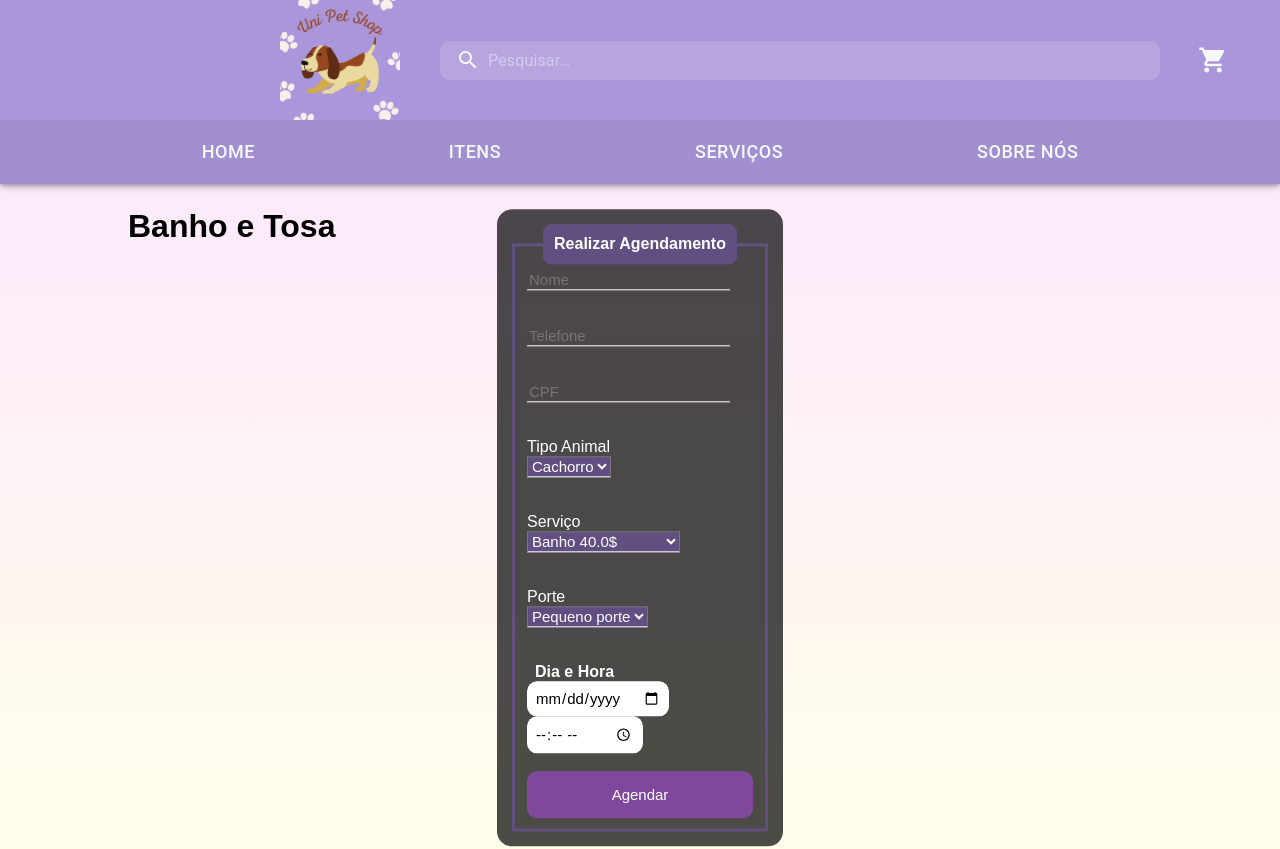
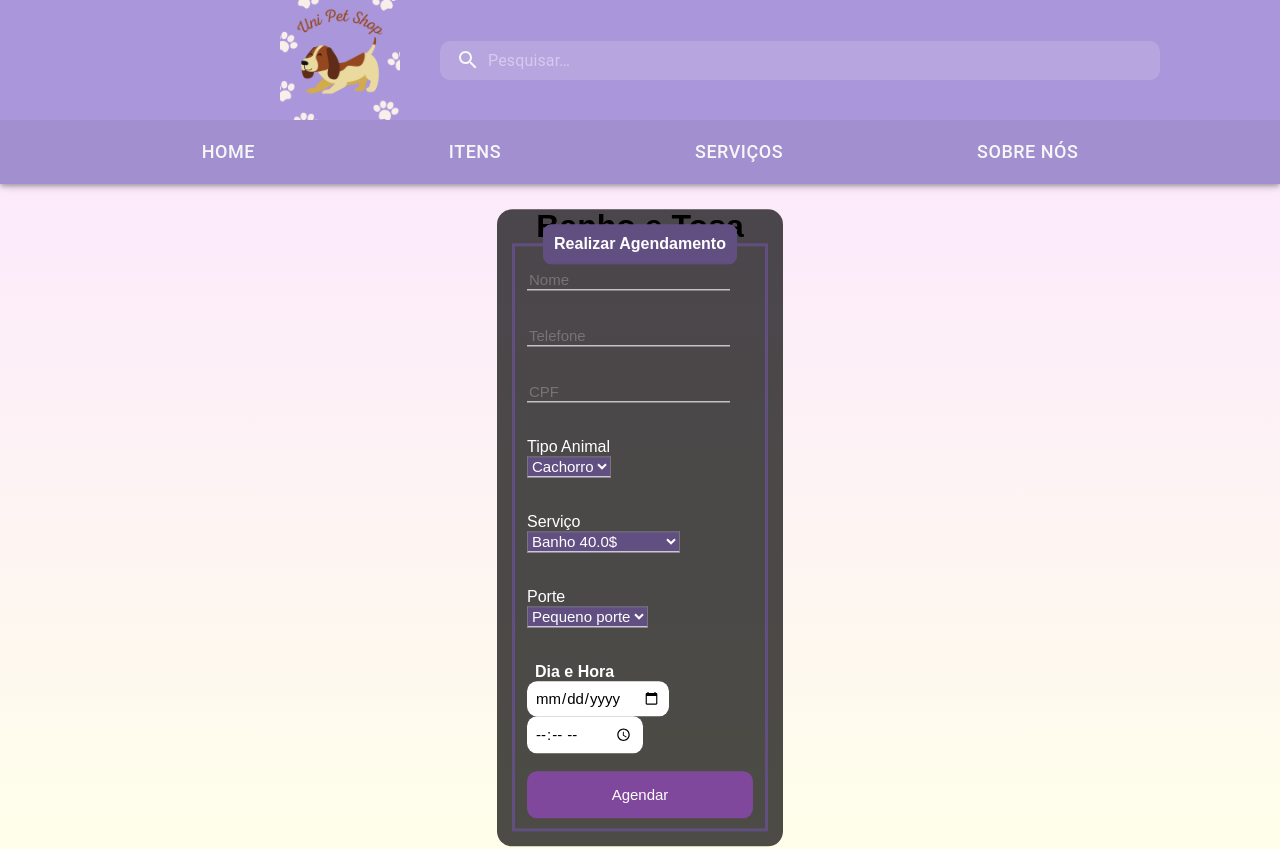
Before and after one commit to jooaodex/ProjetoPetShop, a React (Create React App) app in the folder client/: page /agendamento in a window 1280 px wide. Shown: the top 849 px of the page. Built offline with nearby package versions, Linux system fonts and the light colour scheme.

Commit message:
ultima att

```diff
--- a/client/src/Components/Footer.jsx
+++ b/client/src/Components/Footer.jsx
@@ -65,7 +65,7 @@ export default function FooterPetShop() {
                             <Link to="/itens" style={{  color: '#dedede'  }}>
                             Itens <br/><br/>
                             </Link>
-                            <Link to="/servicos" style={{  color: '#dedede'  }}>
+                            <Link to="/agendamento" style={{  color: '#dedede'  }}>
                             Serviços <br/><br/>
                             </Link>
                             <Link to="/sobre" style={{ color: '#dedede'  }}>
--- a/client/src/Components/Header.jsx
+++ b/client/src/Components/Header.jsx
@@ -97,9 +97,6 @@ export default function Header() {
                         </form>
                     </Search>
 
-                        <IconButton href="/carrinho">
-                            <ShoppingCartIcon sx={{ fontSize: 30, color: '#f7f7f7' }} />
-                        </IconButton>
                 </Toolbar>
 
                 <Toolbar sx={{ backgroundColor: '#a18fcf' }}>
--- a/client/src/Pages/Admin.js
+++ b/client/src/Pages/Admin.js
@@ -324,7 +324,7 @@ function Admin() {
         <div className="admin-main-div">
             <div className="admin-login-header">
                 <div className="admin-return-home">
-                    <div className="home-icon-div">
+                    <div onClick={() => navigate('/')} className="home-icon-div">
                         <HomeIcon sx={{ fontSize: 40, color: 'white' }} />
                     </div>
                 </div>
@@ -384,7 +384,7 @@ function Admin() {
         <div className="admin-main-div">
             <div className="admin-login-header">
                 <div className="admin-return-home">
-                    <div className="home-icon-div">
+                    <div onClick={() => navigate('/')} className="home-icon-div">
                         <HomeIcon sx={{ fontSize: 40, color: 'white' }} />
                     </div>
                 </div>
--- a/client/src/Pages/Agendamento.js
+++ b/client/src/Pages/Agendamento.js
@@ -47,7 +47,7 @@ function Agendamento() {
     <div className='agendamento'>
       <Header />
       <div class="full-content">
-        <h1>Banho e Tosa</h1>
+        <h1 className='centralizameio'>Banho e Tosa</h1>
         <div className='boxAgendamento'>
 
           <form>
--- a/client/src/Pages/Home.js
+++ b/client/src/Pages/Home.js
@@ -144,7 +144,7 @@ const SearchItems = () => {
       <div className="items-grid-container">
                     <div className="items-grid-home">
                         {
-                            parametros.map((item, i = 4) => (
+                            parametros.map((item, i = 3) => (
                                 <div key={i} className="items-item-container">
                                     <a href={"item?id=" + item.idItem} style={{ textDecoration: 'none' }}>
                                         <div className="item-img-container">
--- a/client/src/Pages/Itens.js
+++ b/client/src/Pages/Itens.js
@@ -54,11 +54,6 @@ function Itens() {
                         {
                             parametros.map((item, i) => (
                                 <div key={i} className="items-item-container">
-
-                                    <IconButton onClick={() => AddToCart(item)} sx={{fontSize:30, color: '#a18fcf'}}>
-                                        <AddShoppingCartIcon />
-                                    </IconButton>
-
                                     <Link to={"/item?id=" + item.idItem} style={{ textDecoration: 'none' }}>
                                         <div className="item-img-container">
                                             <div className="item-img-container-inner">
--- a/client/src/styles/agendamento.css
+++ b/client/src/styles/agendamento.css
@@ -33,6 +33,10 @@
     outline: none;
     color: white;
     font-size: 15px;
+}
+
+.centralizameio{
+    text-align: center;
 }
 
 .labelInput{
```
